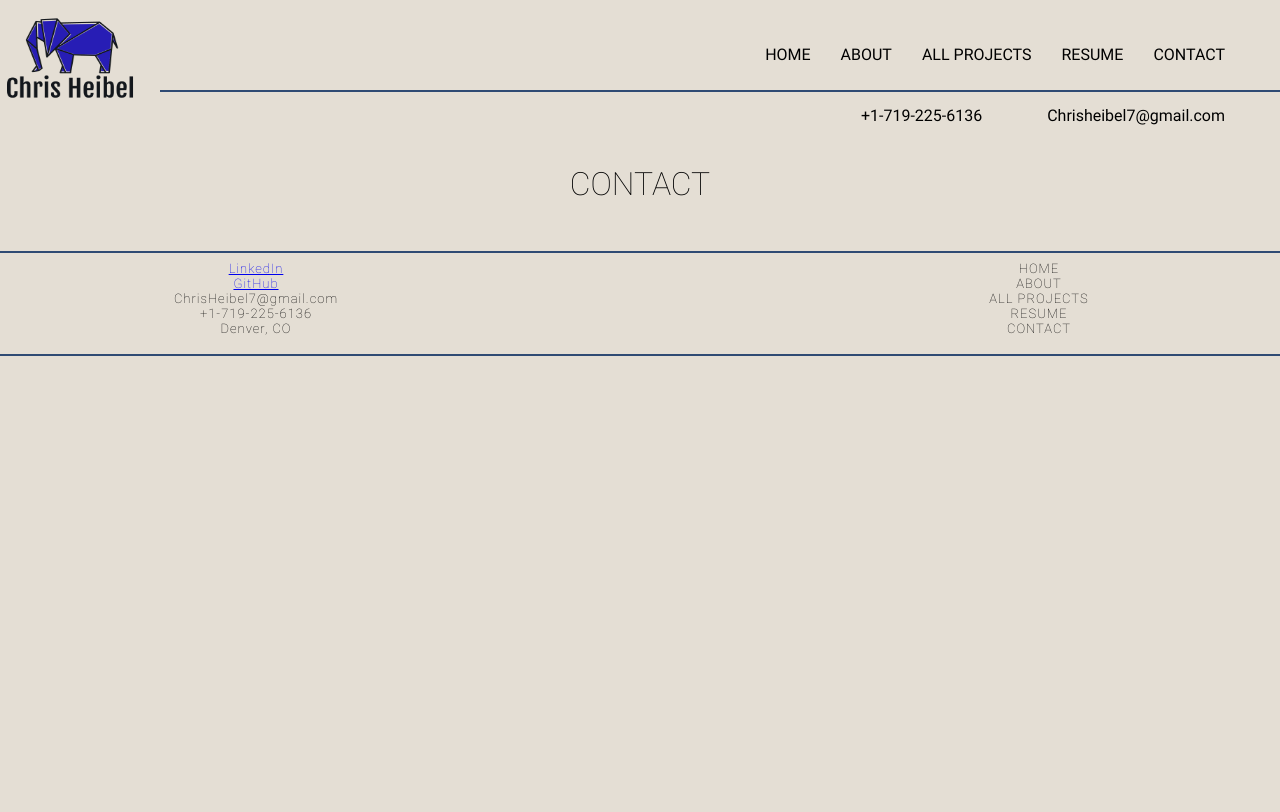
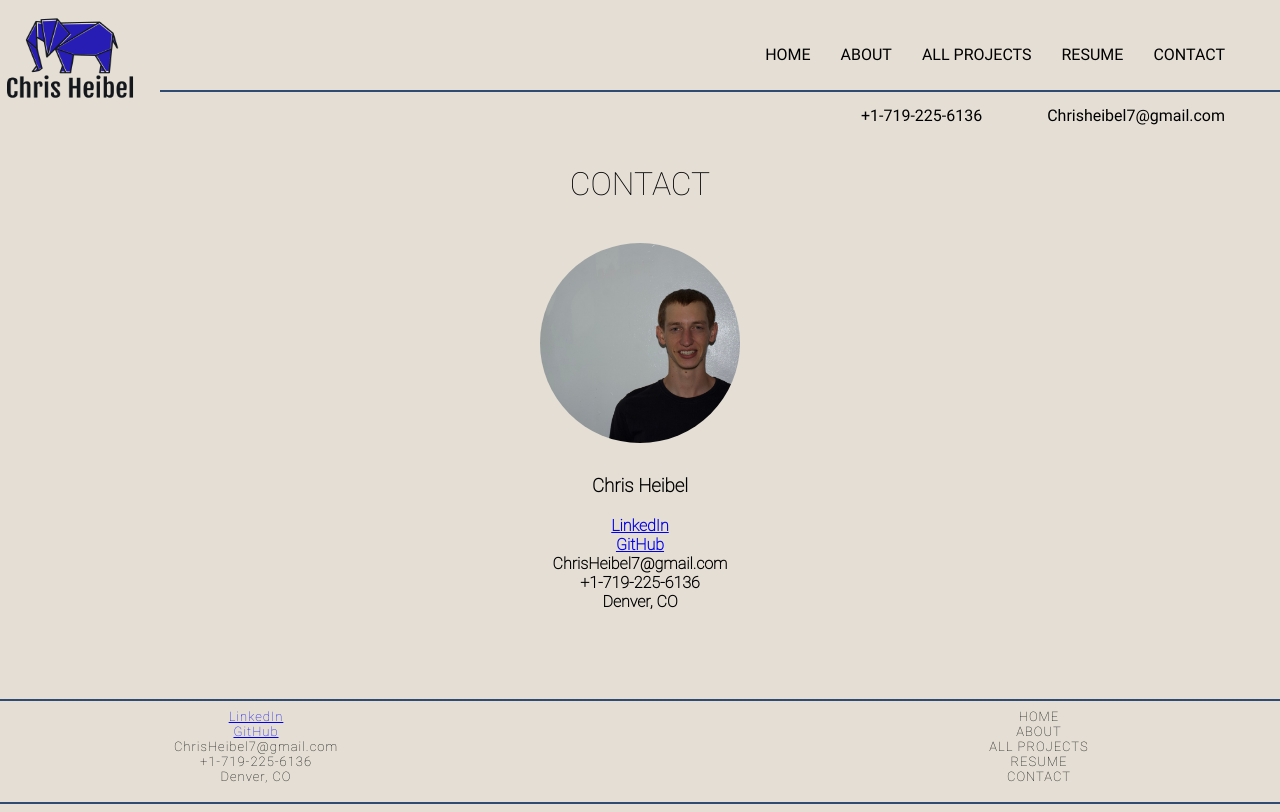
Before and after one commit to lss555/reactportfolio, a React (Create React App) app: page /contact in a window 1280 px wide. Built offline with nearby package versions, Linux system fonts and the light colour scheme.

Commit message:
Contact page

```diff
--- a/src/App.js
+++ b/src/App.js
@@ -6,6 +6,7 @@ import Home from './components/home'
 import AllProjects from './components/allprojects'
 import About from './components/about'
 import Resume from './components/resume'
+import Contact from './components/contact'
 
 import './App.css'
 
@@ -32,6 +33,7 @@ function App() {
         </Route>
         <Route exact path='/contact'>
           <PageTitle title='Contact' />
+          <Contact />
         </Route>
       </Switch>
     <Footer />
--- /dev/null
+++ b/src/components/contact/Contact.js
@@ -0,0 +1,34 @@
+import React from 'react'
+import './Contact.scss'
+
+const Contact = (props) => {
+
+  return (
+    <div className='contact-profile'>
+    <div className='contact-image'></div>
+      <section className='contact-social-media'>
+        <section className='contact-info-left'>
+        <h3 className='contact-name'>Chris Heibel</h3>
+        <section className='about-info__linkedin'>
+        <a href='https://www.linkedin.com/in/chrisheibel7/'>LinkedIn</a>
+      </section>
+      <section className='about-info__github'>
+      <a href='https://github.com/lss555'>GitHub</a>
+    </section>
+    <section>
+      ChrisHeibel7@gmail.com
+    </section>
+    <section>
+      +1-719-225-6136
+    </section>
+    <section>
+      Denver, CO
+    </section>
+    </section>
+    </section>
+    </div>
+  )
+
+}
+
+export default Contact
--- /dev/null
+++ b/src/components/contact/Contact.scss
@@ -0,0 +1,36 @@
+.contact-profile {
+  display: inline-block;
+  float: center;
+  font-family: RobotoThin;
+  color: black;
+  font-weight: bold;
+  margin-bottom: 80px;
+  margin-top: 0;
+}
+
+.contact-social-media {
+  display: block;
+  float: center;
+}
+
+.contact-image {
+  width: 200px;
+  height: 200px;
+  background-image: url('../photos/profile-image.jpg');
+  background-size: cover;
+  display: flex;
+  background-position: center;
+  border-top-left-radius: 100px;
+  border-bottom-right-radius: 100px;
+  border-bottom-left-radius: 100px;
+  border-top-right-radius: 100px;
+  -webkit-border-top-left-radius: 100px;
+  -moz-border-top-left-radius: 100px;
+  -webkit-border-bottom-right-radius: 100px;
+  -moz-border-bottom-right-radius: 100px;
+  margin-bottom: 2rem;
+}
+
+.contact-name {
+  font-family: RobotoThin;
+}
--- /dev/null
+++ b/src/components/contact/index.js
@@ -0,0 +1,3 @@
+import Contact from './Contact'
+
+export default Contact
```
Also changed, not shown: 1 other file (tests, documents, lock files or other folders).
